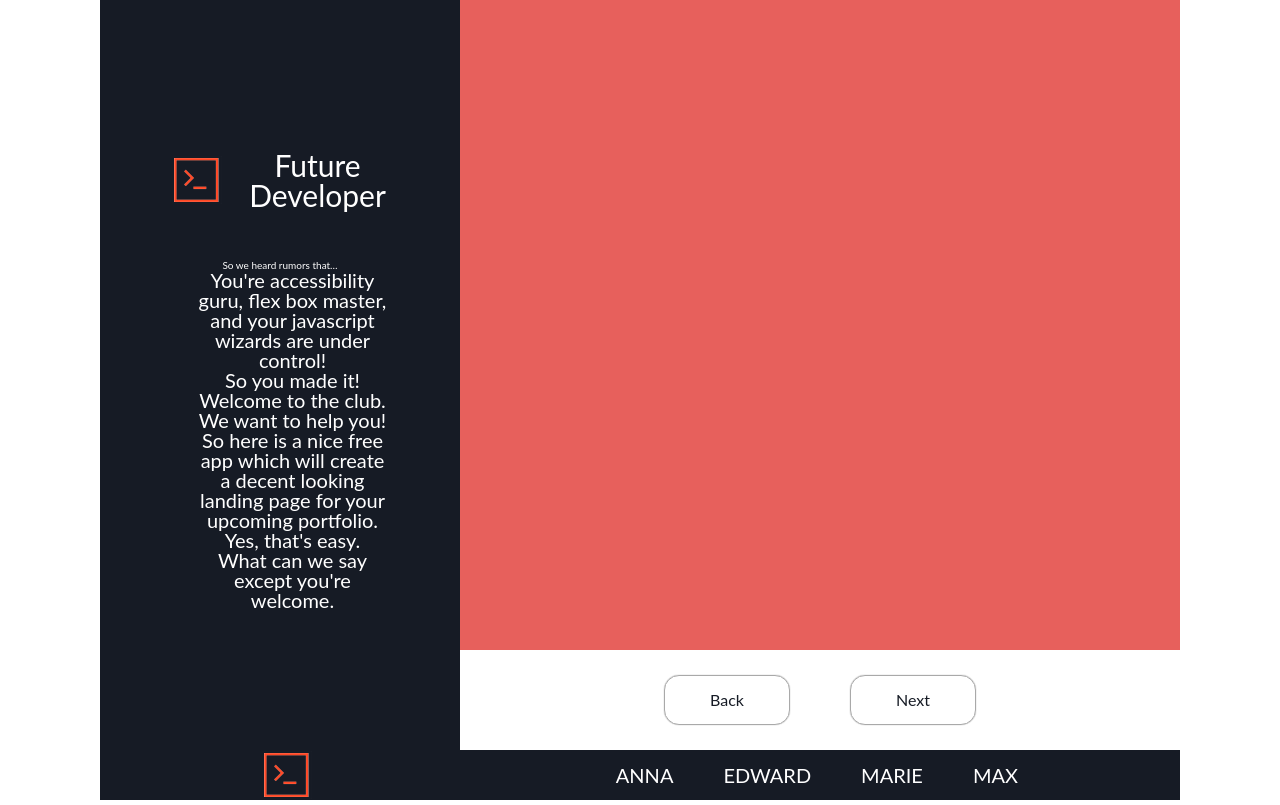
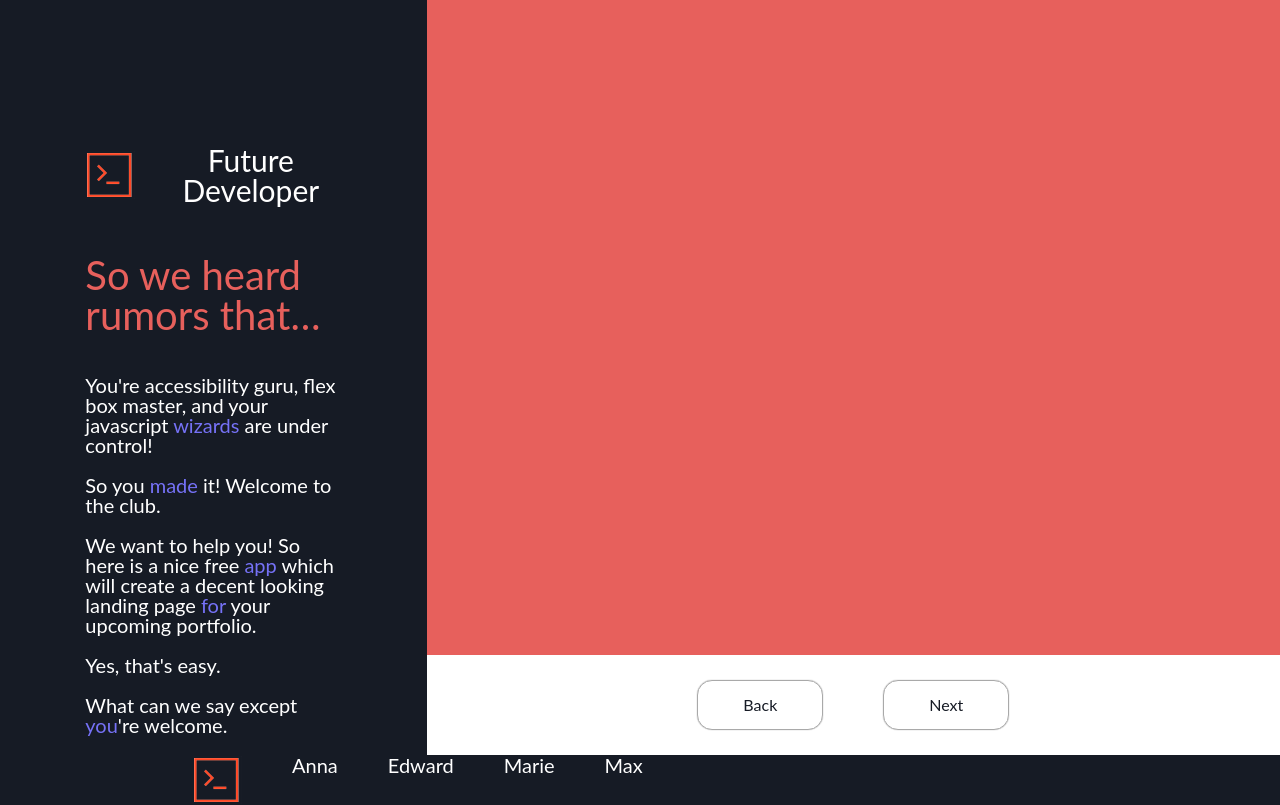
Before and after one commit to EdwardMaxMarieAnna/frontEndDeveloperComingSoon, a React (Create React App) app: page / in a window 1280 px wide. Built offline with nearby package versions, Linux system fonts and the light colour scheme; no server answers.

Commit message:
adding some styles

```diff
--- a/src/App.css
+++ b/src/App.css
@@ -25,11 +25,11 @@ p {
     font-size:2.0rem;
 }
 
-.wrapper {
+/* .wrapper {
     max-width: 1080px;
     width: 100%;
     margin: 0 auto;
-}
+} */
 /* Side Header Area*/
 .mainGrid {
     display:grid;
@@ -94,6 +94,22 @@ header {
     width:25px;
     height:25px;
     border-radius: 50%;
+}
+
+.landingPage h2 {
+    font-size: 4rem;
+    color: #E7605C;
+    margin-bottom: 4rem;
+    text-align: left;
+}
+
+.landingPage p {
+    margin: 2rem 0;
+    text-align: left;
+}
+
+.landingPage p span {
+    color: #7672F7;
 }
 /* Main */
 .formContainer ,
@@ -211,7 +227,7 @@ footer{
 }
 .footerLinks ul {
     display: flex;
-    align-items: center;
+    align-items: left;
     justify-content:right;
 }
 .footerLinks li {
--- a/src/components/footer/Footer.js
+++ b/src/components/footer/Footer.js
@@ -6,12 +6,12 @@ function Footer() {
         <footer>
             <div className="wrapper">
                 <div className="footerLinks">
+                    <ul>
                     <img src={logo} alt="Future Developer logo" />
-                    <ul>
-                        <li><a href="mmm.com">ANNA</a></li>
-                        <li><a href="https.com">EDWARD</a></li>
-                        <li><a href="lslsl.com">MARIE</a></li>
-                        <li><a href="http://maximilianlau.com">MAX</a></li>
+                        <li><a href="annacodes.tech"> Anna</a></li>
+                        <li><a href="edwardboland.com">Edward</a></li>
+                        <li><a href="tbt.com">Marie</a></li>
+                        <li><a href="http://maximilianlau.com">Max</a></li>
                     </ul>
                 </div>
             </div>
--- a/src/components/header/Header.js
+++ b/src/components/header/Header.js
@@ -13,7 +13,7 @@ function Header() {
                     <img src={logo} alt="Future Developer logo" />
                     <h1>Future Developer</h1>
                 </div>
-                <div className="sectionContainer">
+                <div className="landingPage sectionContainer">
                     <h2>So we heard rumors that…</h2>
                     <p>You're accessibility guru, flex box master, and your javascript <span>wizards</span> are under control!</p>
                     <p>So you <span>made</span> it! Welcome to the club.</p>
```
